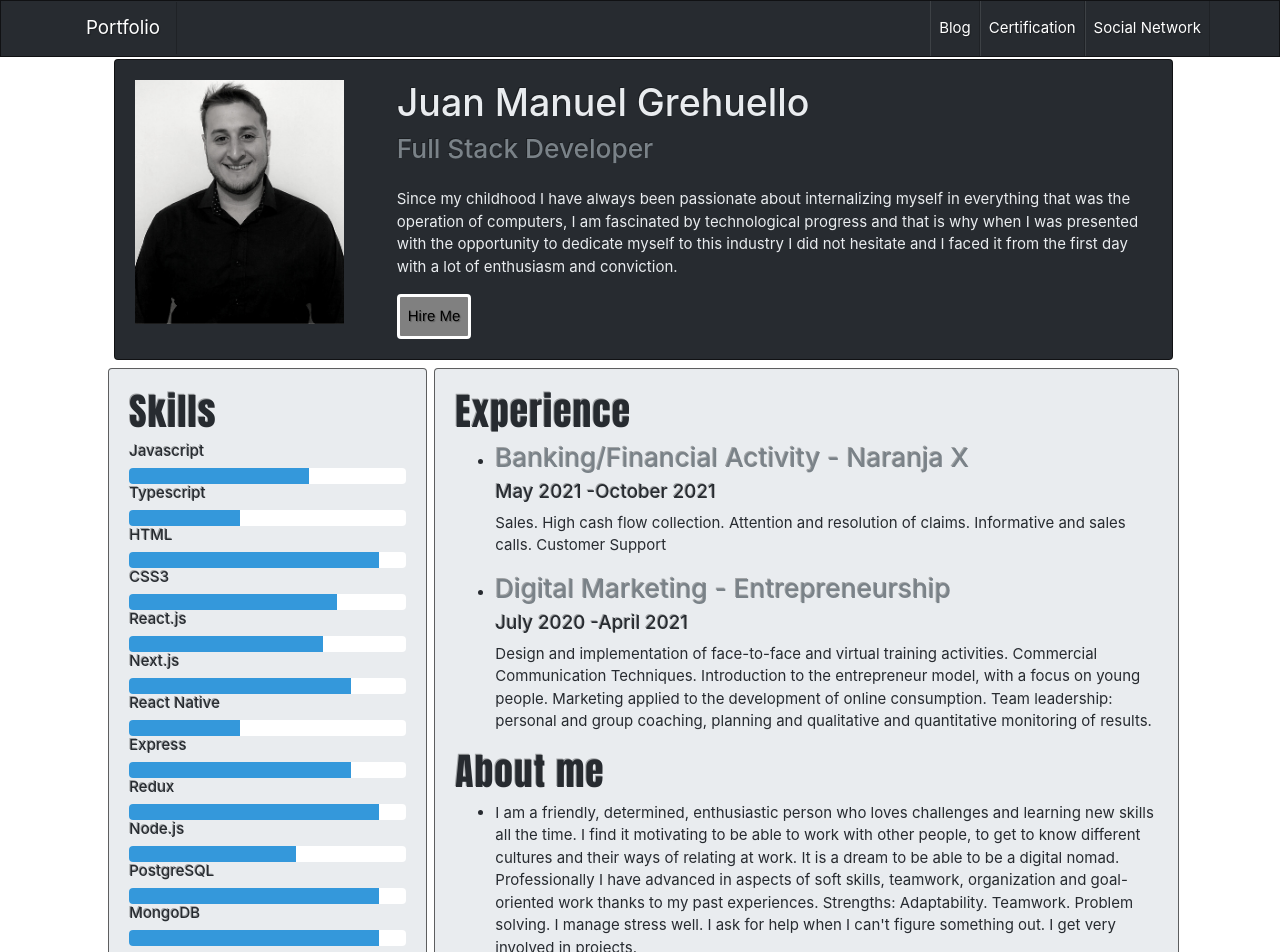
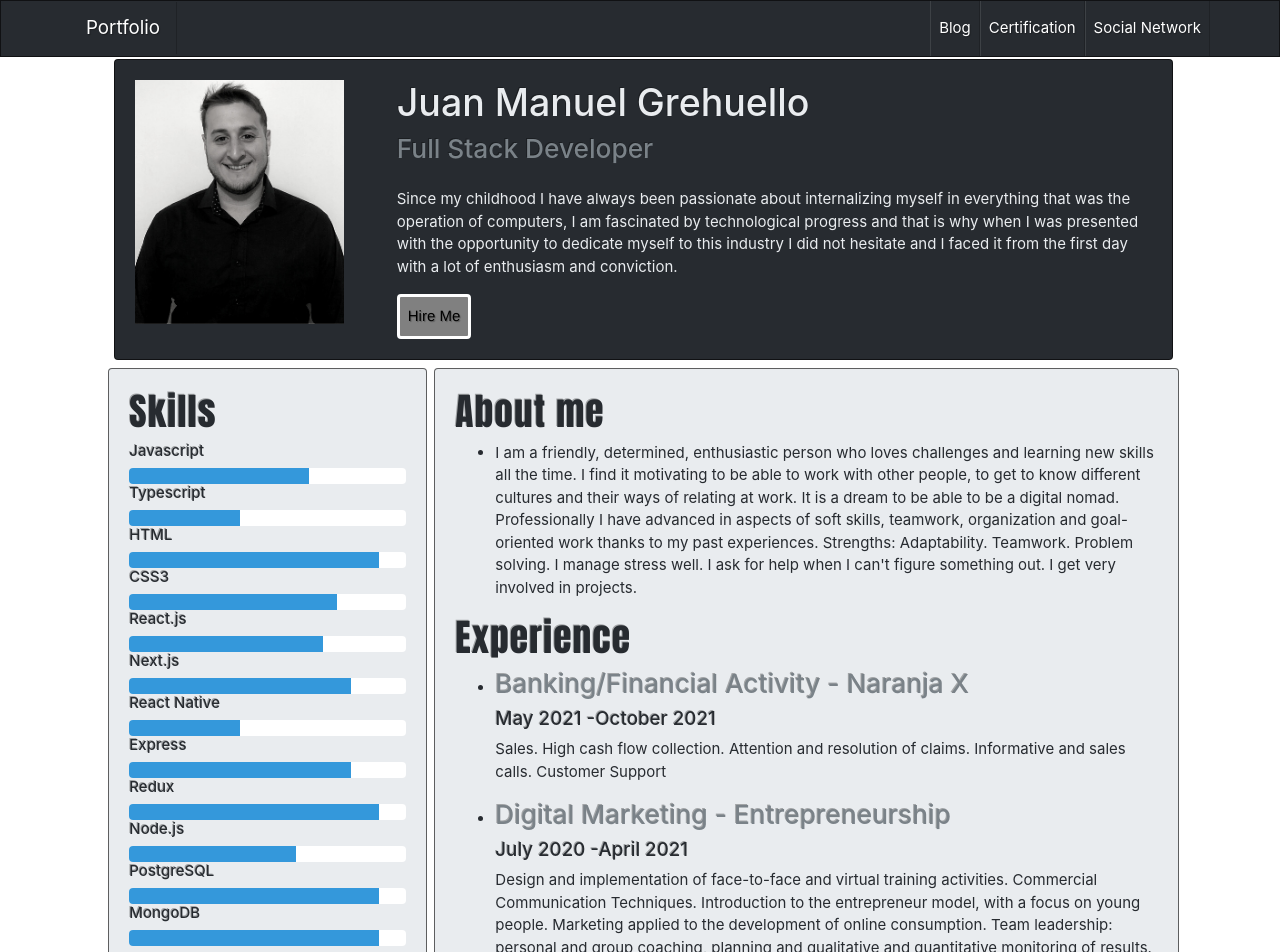
Before and after one commit to JuanmaGre/nextjs-blog-portfolio, a Next.js app: page / in a window 1280 px wide. Shown: the top 952 px of the page. Built offline with nearby package versions, Linux system fonts and the light colour scheme; a small style sheet from the web is missing.

Commit message:
inverti about me con experiences

```diff
--- a/pages/index.js
+++ b/pages/index.js
@@ -66,20 +66,20 @@ const index = () => (
 
                 {/* Experience Section */}
                 <div className="card-body">
+                    <h1 className="title">About me</h1>
+                    <ul>
+                        {me.map(( {description} , index) => (
+                            <li key={index}>
+                                <p>{description}</p>
+                            </li>
+                        ))}
+                    </ul>
                     <h1 className="title">Experience</h1>
                     <ul>
                     {experiences.map( ({ title, description, from, to } , index) => (
                         <li key={index}>
                             <h3 className="text-secondary">{title}</h3>
                             <h5>{from} {to ? `-${to}` : "- current"}</h5>
-                            <p>{description}</p>
-                        </li>
-                    ))}
-                    </ul>
-                    <h1 className="title">About me</h1>
-                    <ul>
-                    {me.map(( {description} , index) => (
-                        <li key={index}>
                             <p>{description}</p>
                         </li>
                     ))}
```
